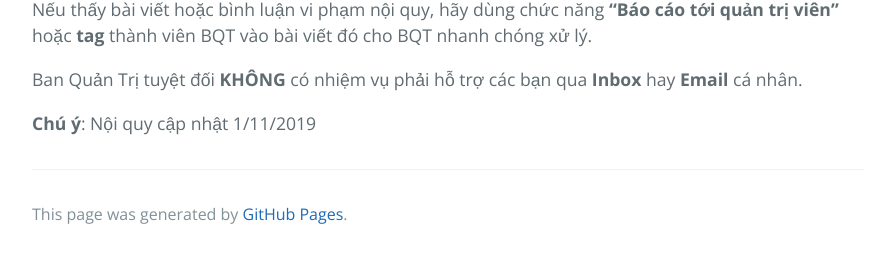
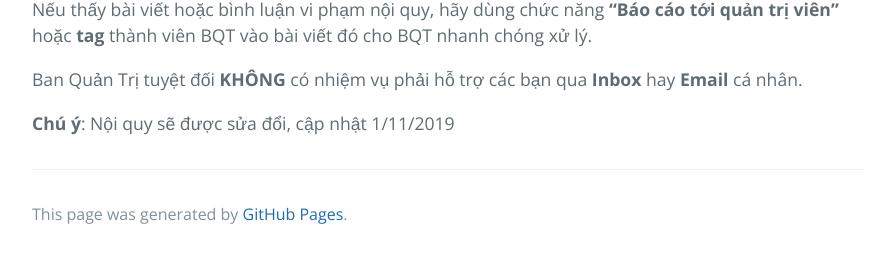
Before and after one commit to huuvinhvn/aplay, a Jekyll site: the page built from rules.md, in a window 1280 px wide and 900 px high, scrolled down 2910 px, cut to the strip 105-900 px from the top of the window. Shown: the part 537-792 px from the top of the strip, without its empty margins (192-1087 px from the left). Built offline with Jekyll 4.4.1, drawn with Linux system fonts in a browser that asks for light colours; our own code applies the rules of GitHub Pages for plain Markdown files; part of the change alters nothing that is shown.

Commit message:
Update rules.md

```diff
--- a/rules.md
+++ b/rules.md
@@ -27,11 +27,11 @@ Những tài khoản có dạng như sau sẽ **KHÔNG** được phép tham gia
 - Nếu đăng bài viết về các list xem TV định dạng **M3U**, **TXT** hãy sử dụng các trang như [yamcode.com](https://yamcode.com/), [pastebin.com](http://pastebin.com), [textuploader.com](https://textuploader.com) hoặc [gist.github.com](https://gist.github.com/) để đăng code thay vì paste thẳng code trong bài viết.
 - Nếu bài viết, tài nguyên không phải là của bạn thì hãy **ghi nguồn** khi chia sẻ vào nhóm để tôn trọng công sức của tác giả.
 - **KHÔNG** yêu cầu người khác cung cấp email trong bình luận. Nếu thực sự cần thiết phải chia sẻ qua email thì vui lòng sử dụng Google Forms.
-- **KHÔNG** chia sẻ **App** và **code A-Play** ra bên ngoài nhóm [A-Play Community](https://www.google.com.vn/search?q=aplay). Nếu phát hiện sẽ **BAN** vĩnh viễn.
+- **KHÔNG** chia sẻ **App** và **code A-Play** ra bên ngoài nhóm [A-Play Community](https://facebook.com/groups/aplay.community). Nếu phát hiện sẽ **BAN** vĩnh viễn.
 
 ### VỀ CHỦ ĐỀ
 
-Nhóm được quản lý bởi [A-Play Community](https://www.google.com.vn/search?q=aplay) nên ưu tiên chủ đề về chia sẻ code Aplay, bóng đá, phim, v.v... Chấp nhận các bài giải trí (miễn là không quá nhảm).
+Nhóm được quản lý bởi [A-Play Community](https://facebook.com/groups/aplay.community) nên ưu tiên chủ đề về chia sẻ code Aplay, bóng đá, phim, v.v... Chấp nhận các bài giải trí (miễn là không quá nhảm).
 
 Các bài viết có dạng như sau sẽ **KHÔNG** được duyệt:
 - Hỏi hoặc chia sẻ cách HACK tài khoản mạng xã hội (Facebook, Google,...) của người khác.
@@ -45,7 +45,7 @@ Các bài viết có dạng như sau sẽ **KHÔNG** được duyệt:
 
 ### VỀ HASHTAG
 
-Mọi bài viết trong nhóm [A-Play Community](https://www.google.com.vn/search?q=aplay) đều phải kèm một **hashtag** để phân loại về nội dung bài viết.
+Mọi bài viết trong nhóm [A-Play Community](https://facebook.com/groups/aplay.community) đều phải kèm một **hashtag** để phân loại về nội dung bài viết.
 
 Những bài viết không có **hashtag** đúng quy định hoặc tự ý "sáng tác" **hashtag** sẽ bị xóa mà không cần báo trước!
 
@@ -75,4 +75,4 @@ Nếu thấy bài viết hoặc bình luận vi phạm nội quy, hãy dùng ch
 
 Ban Quản Trị tuyệt đối **KHÔNG** có nhiệm vụ phải hỗ trợ các bạn qua **Inbox** hay **Email** cá nhân.
 
-**Chú ý**: Nội quy cập nhật 1/11/2019
+**Chú ý**: Nội quy sẽ được sửa đổi, cập nhật 1/11/2019
```
